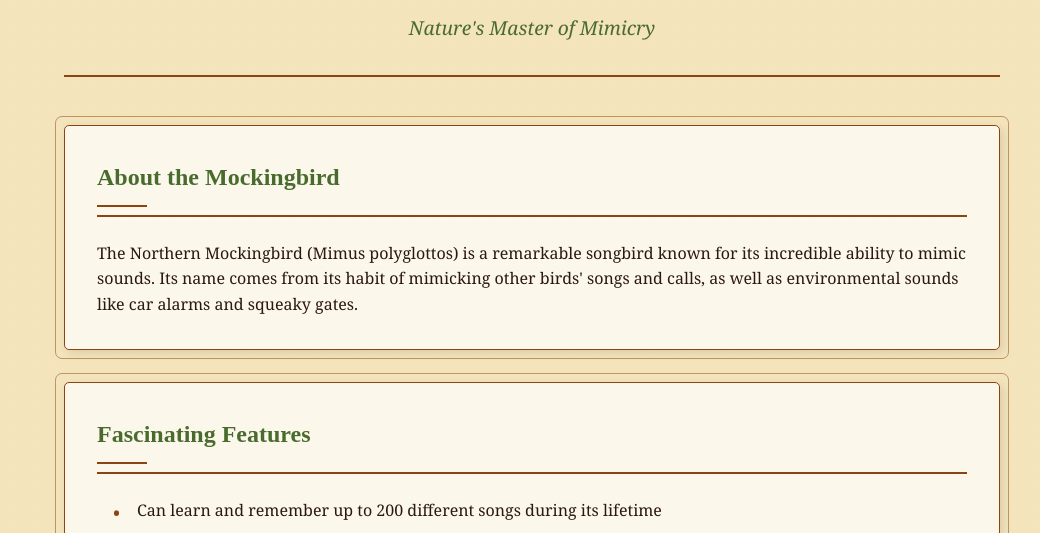
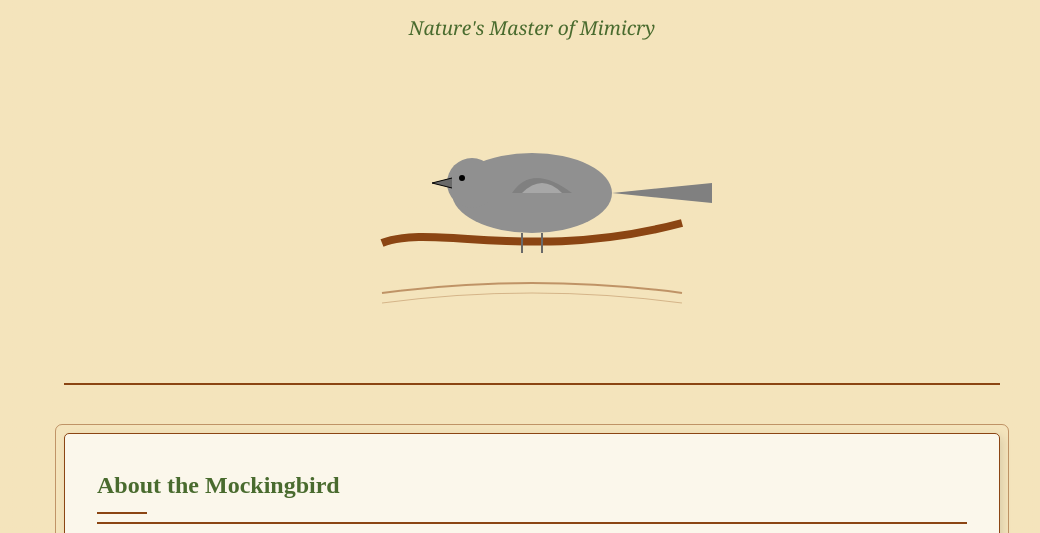
Before and after one commit to shermann464/AI-Test_Repo, a plain HTML site: page index.html in a window 1280 px wide. Shown: the part 253-786 px from the top of the page, without its empty margins (108-1148 px from the left). Drawn offline with Linux system fonts and the light colour scheme.

Commit message:
Add mockingbird SVG illustration to the page

```diff
--- a/index.html
+++ b/index.html
@@ -11,8 +11,44 @@
         <header>
             <h1>The Northern Mockingbird</h1>
             <p class="subtitle">Nature's Master of Mimicry</p>
+            <div class="bird-illustration">
+                <!-- Mockingbird Illustration -->
+                <svg width="400" height="300" viewBox="0 0 400 300" xmlns="http://www.w3.org/2000/svg">
+                    <!-- Background branch -->
+                    <path d="M50 200 C100 180, 200 220, 350 180" fill="none" stroke="#8b4513" stroke-width="8"/>
+
+                    <!-- Bird body -->
+                    <ellipse cx="200" cy="150" rx="80" ry="40" fill="#909090"/>
+
+                    <!-- Tail -->
+                    <path d="M280 150 L380 140 L380 160 L280 150" fill="#808080"/>
+
+                    <!-- Head -->
+                    <circle cx="140" cy="140" r="25" fill="#909090"/>
+
+                    <!-- Beak -->
+                    <path d="M120 135 L100 140 L120 145" fill="#696969" stroke="#000" stroke-width="1"/>
+
+                    <!-- Eye -->
+                    <circle cx="130" cy="135" r="3" fill="#000"/>
+
+                    <!-- Wing -->
+                    <path d="M180 150 Q200 120 240 150" fill="#808080"/>
+                    <path d="M190 150 Q210 130 230 150" fill="#ffffff" opacity="0.3"/>
+
+                    <!-- Feet -->
+                    <path d="M190 190 L190 210" stroke="#696969" stroke-width="2"/>
+                    <path d="M210 190 L210 210" stroke="#696969" stroke-width="2"/>
+
+                    <!-- Decorative elements -->
+                    <path d="M50 250 Q200 230 350 250" stroke="#8b4513" stroke-width="2" fill="none" opacity="0.5"/>
+                    <path d="M50 260 Q200 240 350 260" stroke="#8b4513" stroke-width="1" fill="none" opacity="0.3"/>
+                </svg>
+            </div>
         </header>
+
         <main>
+            <!-- Rest of the content remains the same -->
             <section class="card">
                 <h2>About the Mockingbird</h2>
                 <p>The Northern Mockingbird (Mimus polyglottos) is a remarkable songbird known for its incredible ability to mimic sounds. Its name comes from its habit of mimicking other birds' songs and calls, as well as environmental sounds like car alarms and squeaky gates.</p>
```
